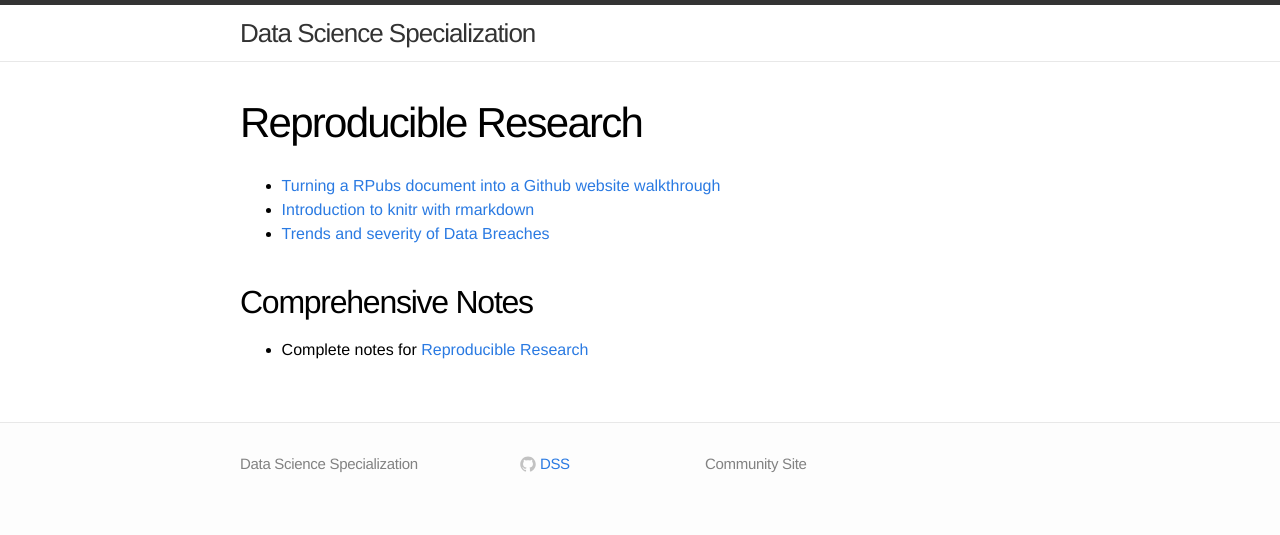
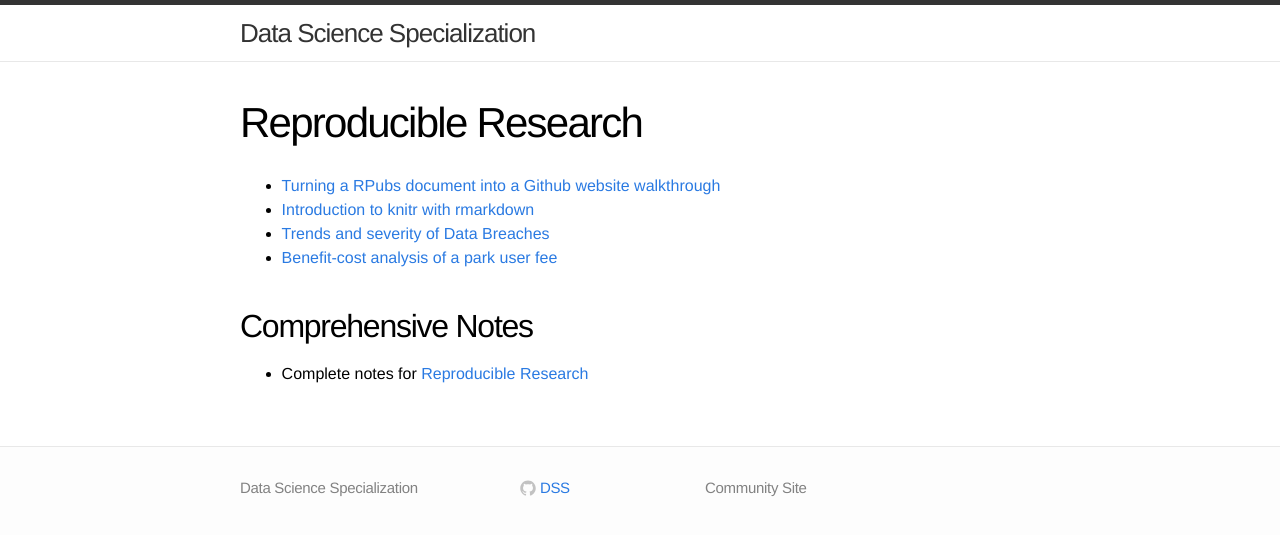
Before and after one commit to DataScienceSpecialization/DataScienceSpecialization.github.io, a Jekyll site: the page built from repres.md, in a window 1280 px wide. Shown: the top 535 px of the page. Built offline with Jekyll 4.4.1, drawn with Linux system fonts in a browser that asks for light colours.

Commit message:
Update repres.md

```diff
--- a/repres.md
+++ b/repres.md
@@ -7,6 +7,7 @@
 - [Turning a RPubs document into a Github website walkthrough](https://github.com/thoughtfulbloke/appleorange)
 - [Introduction to knitr with rmarkdown](https://sachsmc.github.io/knit-git-markr-guide/knitr/knit.html)
 - [Trends and severity of Data Breaches](http://rpubs.com/ww44ss/29389)
+- [Benefit-cost analysis of a park user fee](https://github.com/dkillian/dkillian.github.io)
 
 ## Comprehensive Notes
 
```
